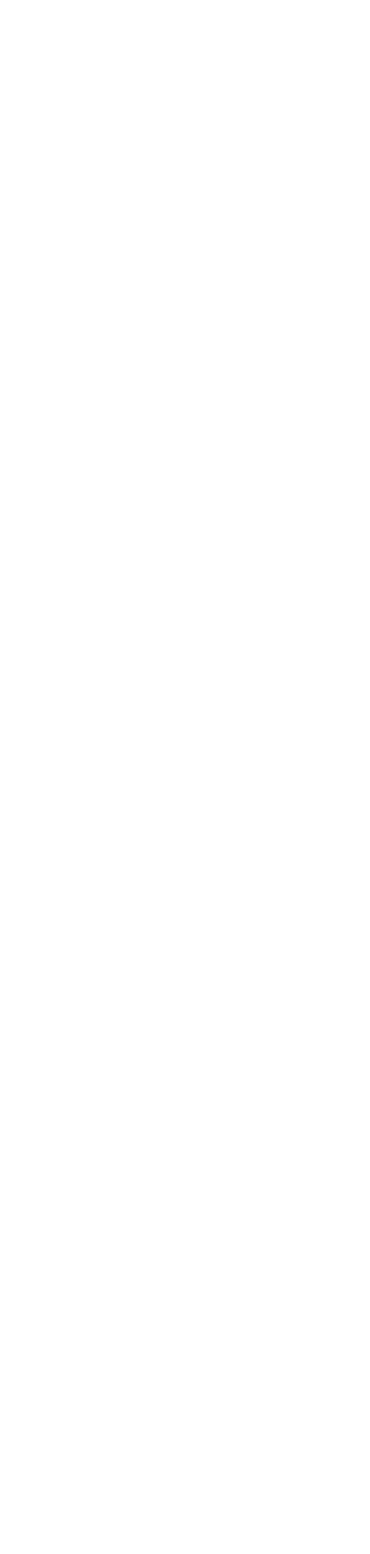
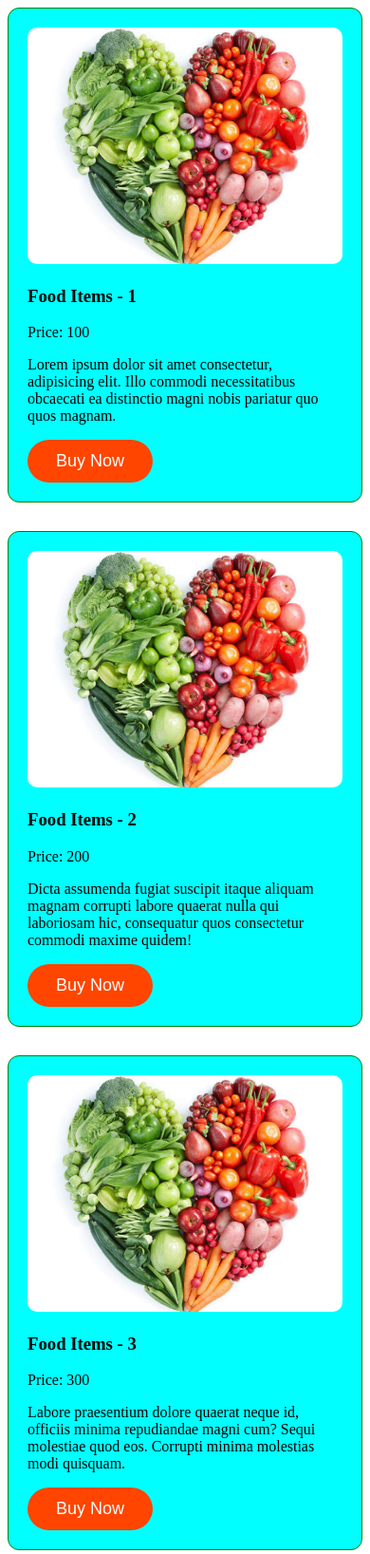
Before and after one commit to manik-kyau/responsive-layout, a plain HTML site: page media-query.html in a window 390 px wide. Shown: the top 1636 px of the page at 95% size. Before the commit the page ends 844 px from the top, so only its background shows below. Drawn offline with Linux system fonts and the light colour scheme.

Commit message:
Media Query

```diff
--- a/media-query.css
+++ b/media-query.css
@@ -0,0 +1,38 @@
+.btn-primary{
+    padding: 12px 30px;
+    border: none;
+    cursor: pointer;
+    border-radius: 50px;
+    font-size: 18px;
+    color: white;
+    background-color: orangered;
+
+}
+img{
+    width: 100%;
+    border-radius: 10px;
+}
+.container{
+    display: grid;
+    grid-template-columns: repeat(3,1fr);
+    gap: 30px;
+}
+.food{
+    border: 1px solid green;
+    padding: 20px;
+    border-radius: 12px;
+    background-color: aqua;
+}
+
+/*responsive for smaller Device */
+@media screen and (max-width: 576px) {
+    .container{
+        grid-template-columns: repeat(1,1fr);
+    }
+}
+/*responsive for medium Device */
+@media screen and (min-width:576px) and (max-width: 992px) {
+    .container{
+        grid-template-columns: repeat(2,1fr);
+    }
+}
--- a/media-query.html
+++ b/media-query.html
@@ -7,6 +7,92 @@
     <link rel="stylesheet" href="media-query.css">
 </head>
 <body>
-
+    <!--   .container>.food*12>img[src="images/food.jpg"]+h3{Food Items - $}+p{Price: $00}+p>lorem20^btn{Buy Now}-->
+    <div class="container">
+        <div class="food">
+            <img src="images/food.jpg" alt="">
+            <h3>Food Items - 1</h3>
+            <p>Price: 100</p>
+            <p>Lorem ipsum dolor sit amet consectetur, adipisicing elit. Illo commodi necessitatibus obcaecati ea distinctio magni nobis pariatur quo quos magnam.</p>
+            <button class="btn-primary">Buy Now</button>
+        </div>
+        <div class="food">
+            <img src="images/food.jpg" alt="">
+            <h3>Food Items - 2</h3>
+            <p>Price: 200</p>
+            <p>Dicta assumenda fugiat suscipit itaque aliquam magnam corrupti labore quaerat nulla qui laboriosam hic, consequatur quos consectetur commodi maxime quidem!</p>
+            <button class="btn-primary">Buy Now</button>
+        </div>
+        <div class="food">
+            <img src="images/food.jpg" alt="">
+            <h3>Food Items - 3</h3>
+            <p>Price: 300</p>
+            <p>Labore praesentium dolore quaerat neque id, officiis minima repudiandae magni cum? Sequi molestiae quod eos. Corrupti minima molestias modi quisquam.</p>
+            <button class="btn-primary">Buy Now</button>
+        </div>
+        <div class="food">
+            <img src="images/food.jpg" alt="">
+            <h3>Food Items - 4</h3>
+            <p>Price: 400</p>
+            <p>Esse quaerat ducimus necessitatibus nisi vero sunt nemo labore amet voluptatem nostrum delectus ipsum, voluptate ratione. Perferendis autem eos rerum.</p>
+            <button class="btn-primary">Buy Now</button>
+        </div>
+        <div class="food">
+            <img src="images/food.jpg" alt="">
+            <h3>Food Items - 5</h3>
+            <p>Price: 500</p>
+            <p>Quia, deleniti eum. Ab, ducimus porro! Dolorem, qui eius distinctio illum non fuga ipsum inventore, rerum impedit maxime voluptatibus saepe!</p>
+            <button class="btn-primary">Buy Now</button>
+        </div>
+        <div class="food">
+            <img src="images/food.jpg" alt="">
+            <h3>Food Items - 6</h3>
+            <p>Price: 600</p>
+            <p>Rerum veritatis quas, sunt laboriosam accusamus nostrum consectetur reprehenderit sequi blanditiis. Consequatur, natus? Expedita sed perspiciatis quibusdam quis tempore eaque.</p>
+            <button class="btn-primary">Buy Now</button>
+        </div>
+        <div class="food">
+            <img src="images/food.jpg" alt="">
+            <h3>Food Items - 7</h3>
+            <p>Price: 700</p>
+            <p>Similique blanditiis sequi ipsa repudiandae sapiente ullam sint tempora. Deleniti consectetur obcaecati ratione doloribus ullam eius? Fugiat omnis commodi maxime.</p>
+            <button class="btn-primary">Buy Now</button>
+        </div>
+        <div class="food">
+            <img src="images/food.jpg" alt="">
+            <h3>Food Items - 8</h3>
+            <p>Price: 800</p>
+            <p>Dolorem obcaecati, fuga provident vitae culpa quas ea esse aspernatur rem quod mollitia ipsa beatae quia, aliquid facilis expedita debitis?</p>
+            <button class="btn-primary">Buy Now</button>
+        </div>
+        <div class="food">
+            <img src="images/food.jpg" alt="">
+            <h3>Food Items - 9</h3>
+            <p>Price: 900</p>
+            <p>Repellendus voluptatem quos tempora sed. Illo fugit iusto quis. Quas ipsam aperiam nesciunt consequuntur quidem, consectetur perferendis hic dolorum doloremque?</p>
+            <button class="btn-primary">Buy Now</button>
+        </div>
+        <div class="food">
+            <img src="images/food.jpg" alt="">
+            <h3>Food Items - 10</h3>
+            <p>Price: 1000</p>
+            <p>Eos repudiandae corporis sit repellat natus saepe, blanditiis doloribus quaerat illum et sed facilis ea nostrum commodi quis quisquam eveniet.</p>
+            <button class="btn-primary">Buy Now</button>
+        </div>
+        <div class="food">
+            <img src="images/food.jpg" alt="">
+            <h3>Food Items - 11</h3>
+            <p>Price: 1100</p>
+            <p>Nemo ducimus dolores culpa soluta totam sit fuga, dolorum aspernatur. Cum molestias repellendus quod veniam excepturi sed officia accusantium labore.</p>
+            <button class="btn-primary">Buy Now</button>
+        </div>
+        <div class="food">
+            <img src="images/food.jpg" alt="">
+            <h3>Food Items - 12</h3>
+            <p>Price: 1200</p>
+            <p>Labore fugiat provident neque maxime. Molestiae, sequi voluptates error libero ipsam odio aperiam accusamus vel voluptate blanditiis ut voluptas reiciendis.</p>
+            <button class="btn-primary">Buy Now</button>
+        </div>
+    </div>
 </body>
 </html>
```
